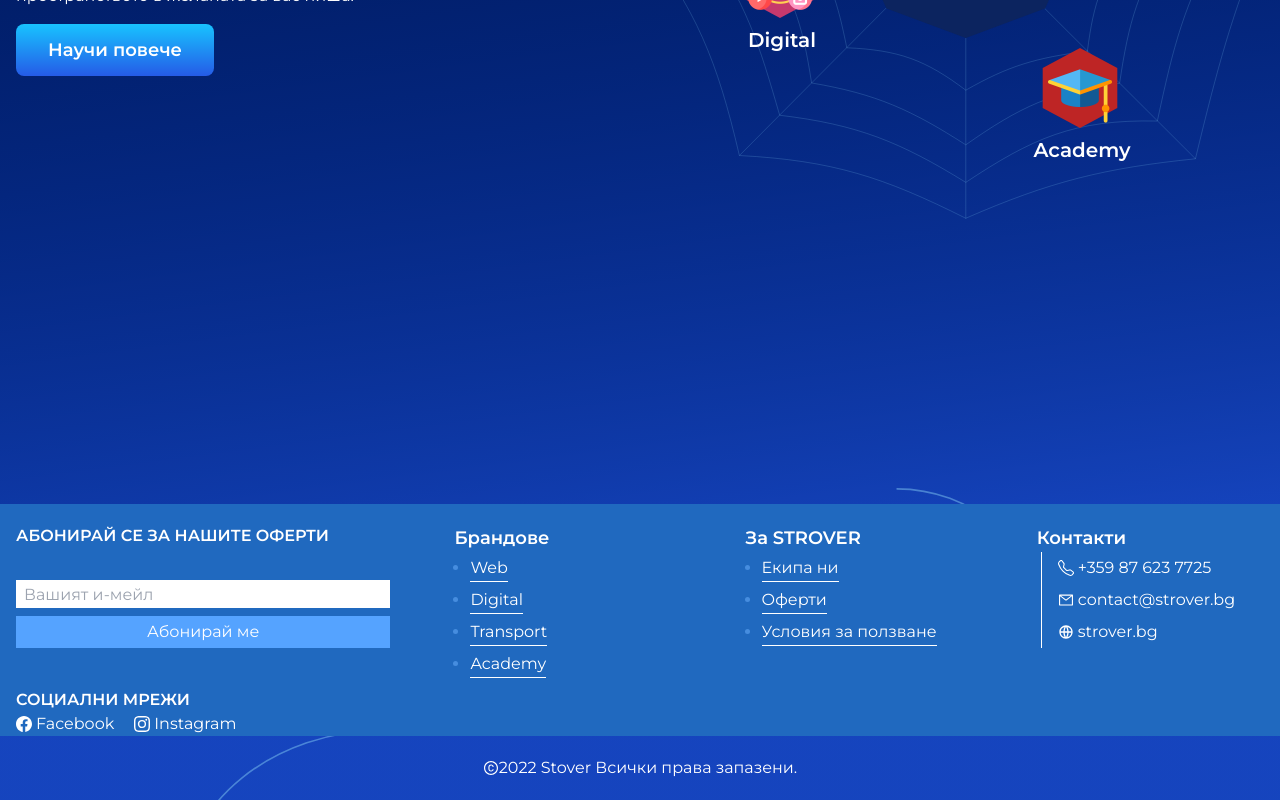
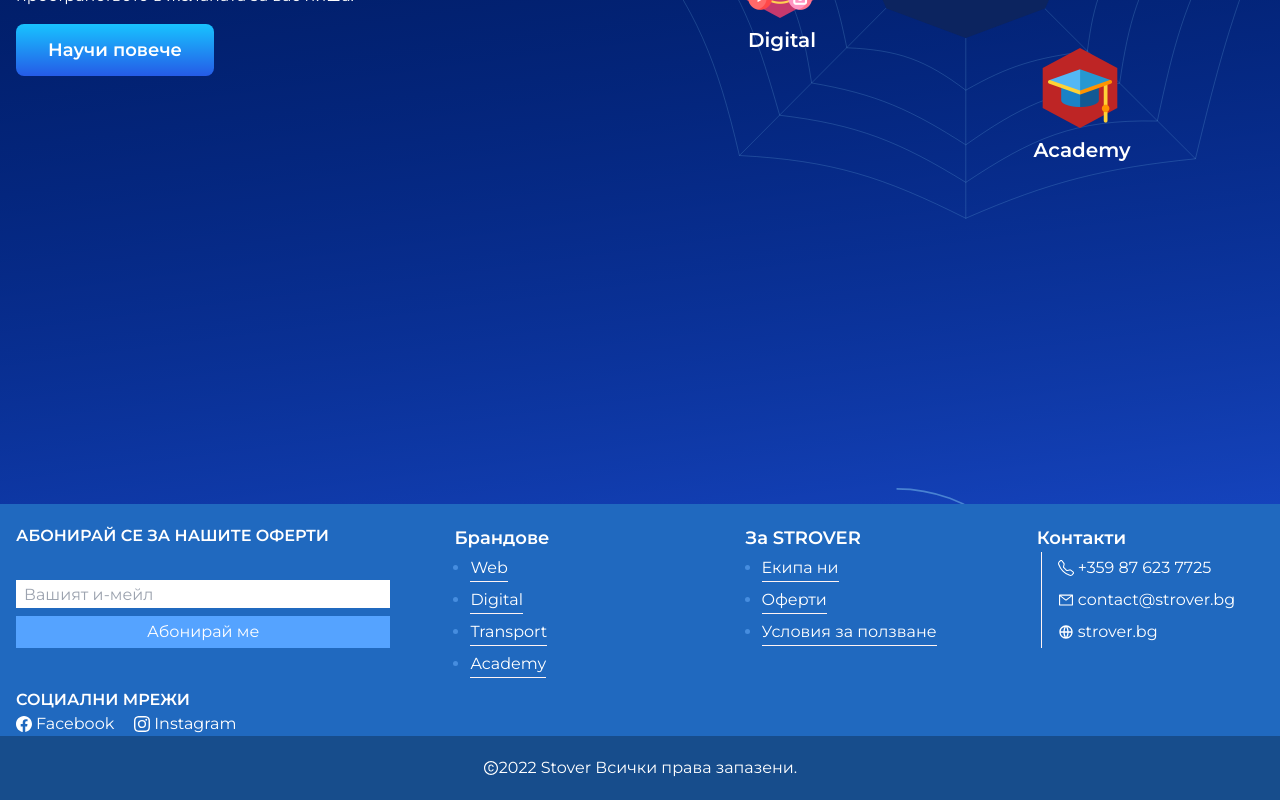
Before and after one commit to StroverIT/Strover, a Next.js app: page / in a window 1280 px wide. Shown: the part 468-1268 px from the top of the page. Built offline with nearby package versions, Linux system fonts and the light colour scheme; a web font is replaced by a local one.

Commit message:
adding more colors

```diff
--- a/tailwind.config.js
+++ b/tailwind.config.js
@@ -18,9 +18,23 @@ const customColors = {
     700: "#66FCF1",
     750: "#163B9A",
     800: "#0C245F",
+    850: "#174D8C",
+  },
+  border: {
+    DEFAULT: "#FFF3F3",
+  },
+  pink: {
+    DEFAULT: "#FF33A4",
+    100: "#FA008A",
+    150: "#FB31FF",
+    200: "#830149",
+    250: "#C7006E",
+  },
+  orange: {
+    DEFAULT: "#D76525",
   },
   black: {
-    DEFAULT: "#00000",
+    DEFAULT: "#000000",
   },
   white: {
     DEFAULT: "#ffffff",
```
